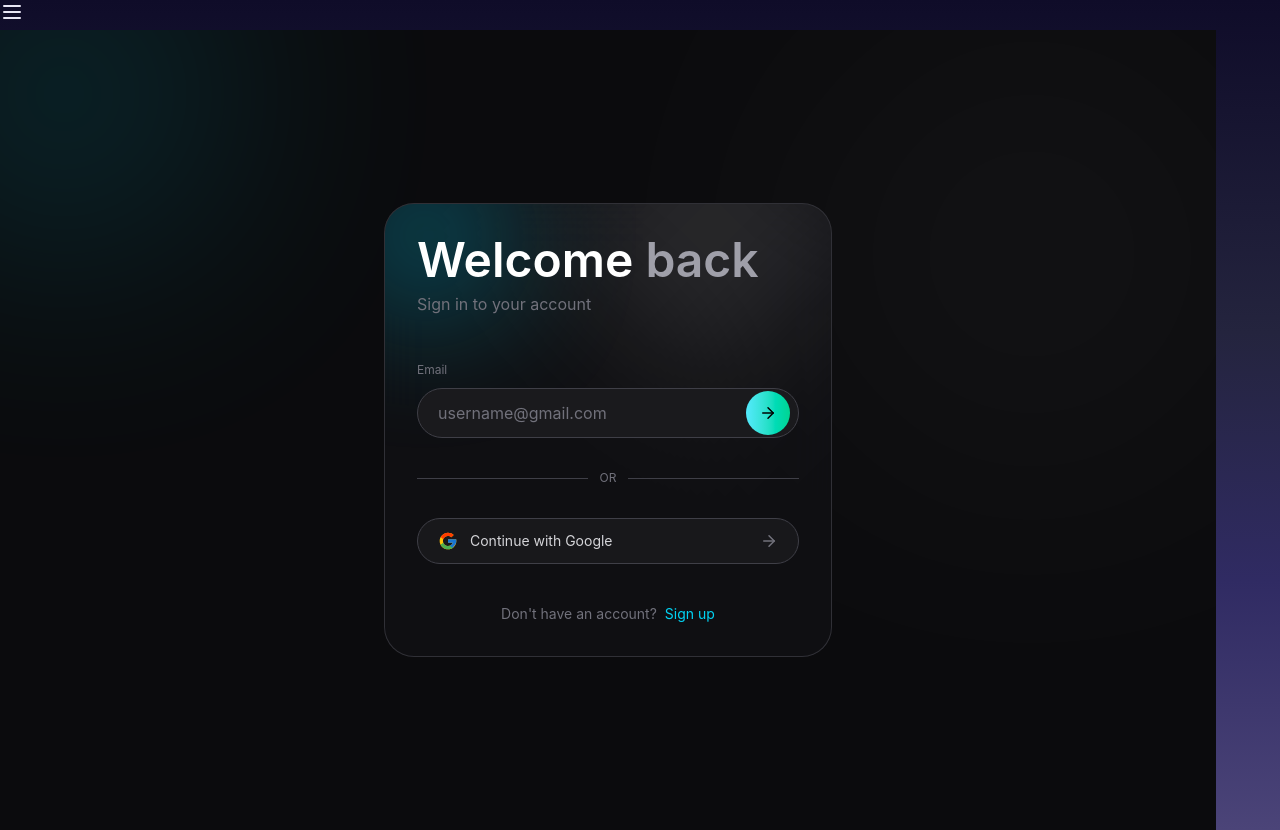
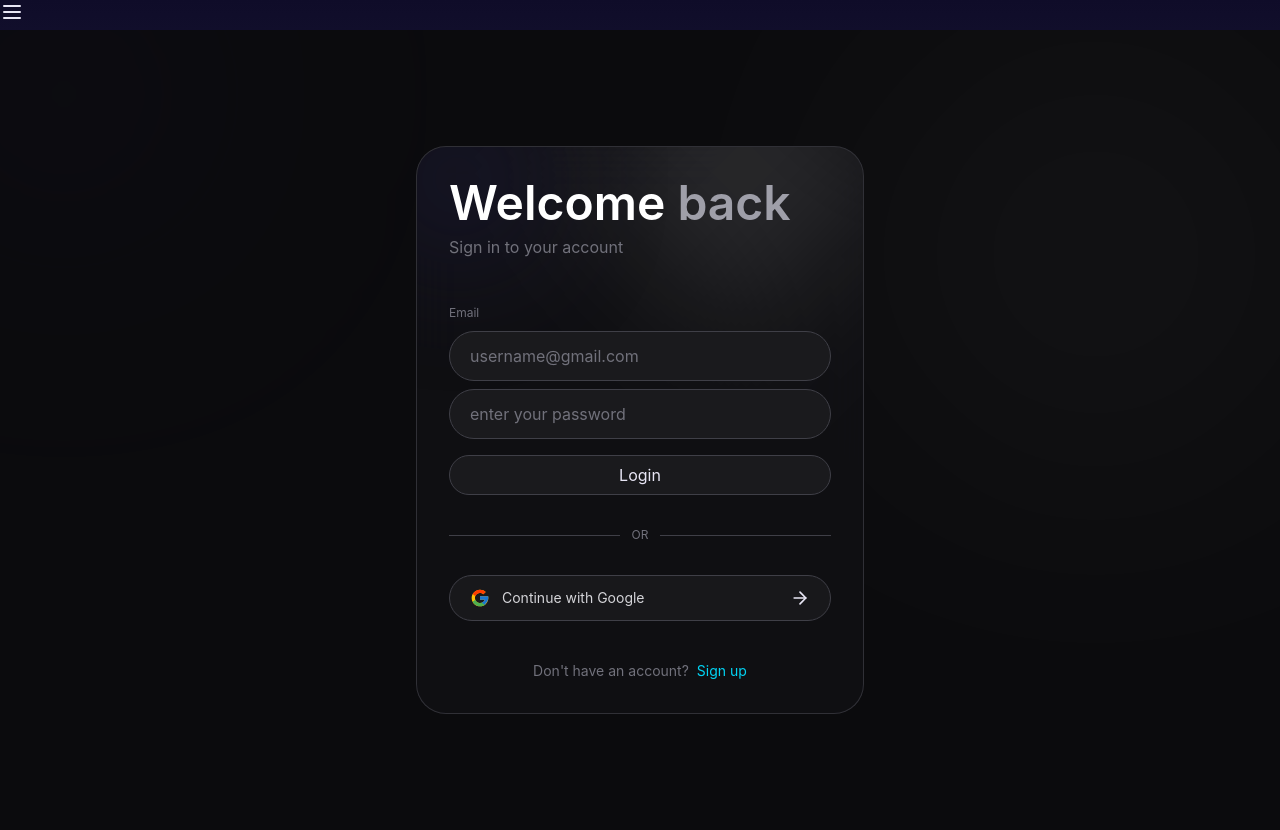
Before and after one commit to PrabhakarPanwar/EchoMind, a React (Vite) app in the folder frontend/: page /login in a window 1280 px wide. Built offline with nearby package versions, Linux system fonts and the light colour scheme; no server answers.

Commit message:
login update

```diff
--- a/frontend/src/components/Sidebar.jsx
+++ b/frontend/src/components/Sidebar.jsx
@@ -1,6 +1,11 @@
 import React from "react";
+import {useNavigate} from 'react-router-dom'
+
 
 function Sidebar({ open, setOpen }) {
+
+    const navigate = useNavigate()
+
   return (
     <>
       {/* Overlay */}
@@ -161,8 +166,8 @@ function Sidebar({ open, setOpen }) {
             </div>
           </div>
 
-          <div className="">
-            <button>
+          <div className="my-4 text-[18px] font-medium rounded h-10 w-20 border border-gray-700 hover: px-3 py-1">
+            <button className="cursor-pointer outline-none" onClick={()=>navigate("/login")}>
               Login
             </button>
           </div>
--- a/frontend/src/index.css
+++ b/frontend/src/index.css
@@ -25,3 +25,7 @@ h6 {
 a {
   color: #00f5ff;
 }
+
+::-webkit-scrollbar{
+  display: none;
+}
--- a/frontend/src/page/Login.jsx
+++ b/frontend/src/page/Login.jsx
@@ -1,71 +1,66 @@
-import { ArrowRight, Mail } from "lucide-react";
+import react from "react";
 
 
 function Login() {
+
   return (
-    <div className="min-h-screen bg-[#0b0b0d] flex items-center justify-center px-4 overflow-hidden relative">
-
+    <div className="h-screen w-screen bg-[#0b0b0d] flex items-center justify-center px-4 overflow-hidden relative">
       {/* Background Glow */}
-      <div className="absolute w-72 h-72 bg-cyan-400 rounded-full blur-[130px] opacity-20 -top-20 -left-20"></div>
+      <div className="absolute w-72 h-72 bg-[#171433] rounded-full blur-[130px] opacity-20 -top-20 -left-20"></div>
       <div className="absolute w-72 h-72 bg-white rounded-full blur-[150px] opacity-10 top-20 right-10"></div>
 
       <div className="relative w-full max-w-md rounded-[30px] border border-zinc-700/70 bg-[#111114]/80 backdrop-blur-xl p-8 overflow-hidden">
-
         {/* Top Glow */}
-        <div className="absolute -top-12 -left-10 w-40 h-40 bg-cyan-400 blur-[70px] opacity-40 rounded-full"></div>
+        <div className="absolute -top-12 -left-10 w-40 h-40 bg-[#2F2B5E] blur-[70px] opacity-40 rounded-full"></div>
 
         {/* Light Reflection */}
         <div className="absolute -top-24 right-0 w-60 h-60 rotate-45 bg-white/10 blur-3xl"></div>
 
         <div className="relative z-10">
-
           <h1 className="text-5xl font-semibold text-white">
             Welcome <span className="text-zinc-400">back</span>
           </h1>
 
-          <p className="text-zinc-500 mt-2">
-            Sign in to your account
-          </p>
+          <p className="text-zinc-500 mt-2">Sign in to your account</p>
 
           {/* Email */}
           <div className="mt-10">
-
-            <label className="text-zinc-500 text-xs">
-              Email
-            </label>
+            <label className="text-zinc-500 text-xs">Email</label>
 
             <div className="mt-2 flex items-center bg-[#1a1a1d] border border-zinc-700 rounded-full overflow-hidden">
-
               <input
                 type="email"
                 placeholder="username@gmail.com"
                 className="flex-1 bg-transparent outline-none px-5 py-3 text-white placeholder:text-zinc-500"
               />
+            </div>
 
-              <button className="mr-2 w-11 h-11 rounded-full bg-gradient-to-r from-cyan-300 to-emerald-400 flex items-center justify-center hover:scale-105 duration-300">
-                <ArrowRight size={18} color="black" />
-              </button>
+            <div className="mt-2 flex items-center bg-[#1a1a1d] border border-zinc-700 rounded-full overflow-hidden">
+              <input
+                type="password"
+                placeholder="enter your password"
+                className="flex-1 bg-transparent outline-none px-5 py-3 text-white placeholder:text-zinc-500"
+              />
+            </div>
 
-            </div>
+            <button className="mt-4 h-10 w-full text-center cursor-pointer bg-[#1a1a1d] border border-zinc-700 rounded-full overflow-hidden">Login</button>
+
+
 
           </div>
 
           {/* Divider */}
 
           <div className="flex items-center gap-3 my-8">
-            <div className="flex-1 h-[1px] bg-zinc-700"></div>
-            <span className="text-zinc-500 text-xs">
-              OR
-            </span>
-            <div className="flex-1 h-[1px] bg-zinc-700"></div>
+            <div className="flex-1 h-px bg-zinc-700"></div>
+            <span className="text-zinc-500 text-xs">OR</span>
+            <div className="flex-1 h-px bg-zinc-700"></div>
           </div>
 
           {/* Google */}
 
           <button className="w-full flex items-center justify-between px-5 py-3 rounded-full border border-zinc-700 bg-[#18181b] hover:bg-[#202024] duration-300">
-
             <div className="flex items-center gap-3">
-
               <svg
                 xmlns="http://www.w3.org/2000/svg"
                 viewBox="0 0 48 48"
@@ -92,11 +87,22 @@ import { ArrowRight, Mail } from "lucide-react";
               <span className="text-zinc-300 text-sm">
                 Continue with Google
               </span>
-
             </div>
 
-            <ArrowRight size={18} className="text-zinc-500" />
-
+            <svg
+              xmlns="http://www.w3.org/2000/svg"
+              width="20"
+              height="20"
+              viewBox="0 0 24 24"
+              fill="none"
+              stroke="currentColor"
+              strokeWidth="2"
+              strokeLinecap="round"
+              strokeLinejoin="round"
+            >
+              <path d="M5 12h14" />
+              <path d="m12 5 7 7-7 7" />
+            </svg>
           </button>
 
           {/* Footer */}
@@ -107,13 +113,10 @@ import { ArrowRight, Mail } from "lucide-react";
               Sign up
             </span>
           </p>
-
         </div>
-
       </div>
-
     </div>
   );
 }
 
-export default Login
+export default Login;
```
Also changed, not shown: 1 other file (tests, documents, lock files or other folders). Lines whose indentation alone changed are shown as unchanged.
